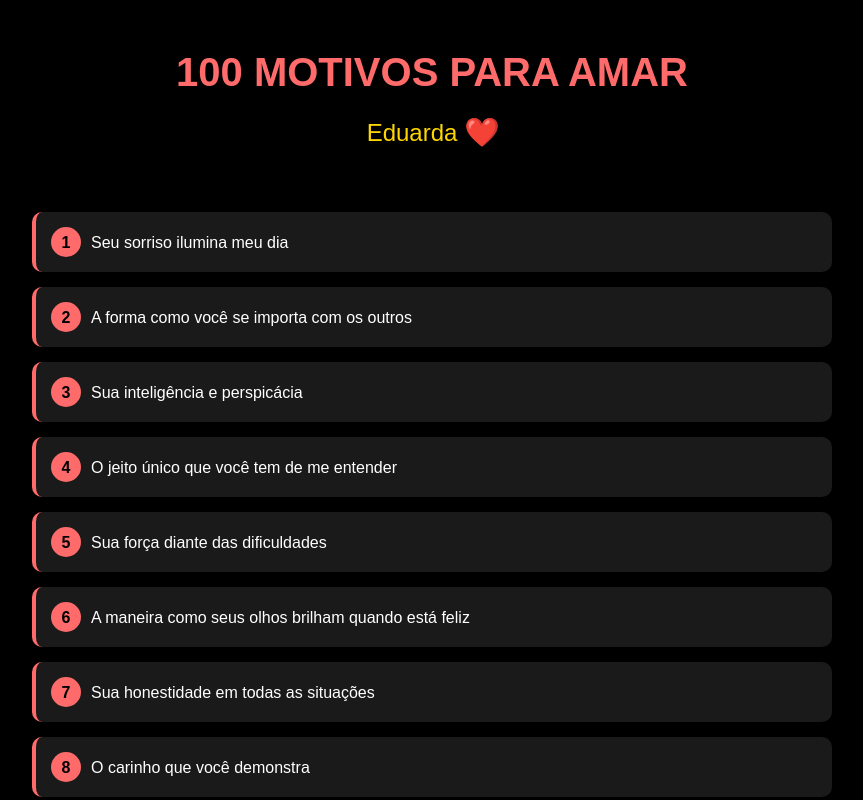
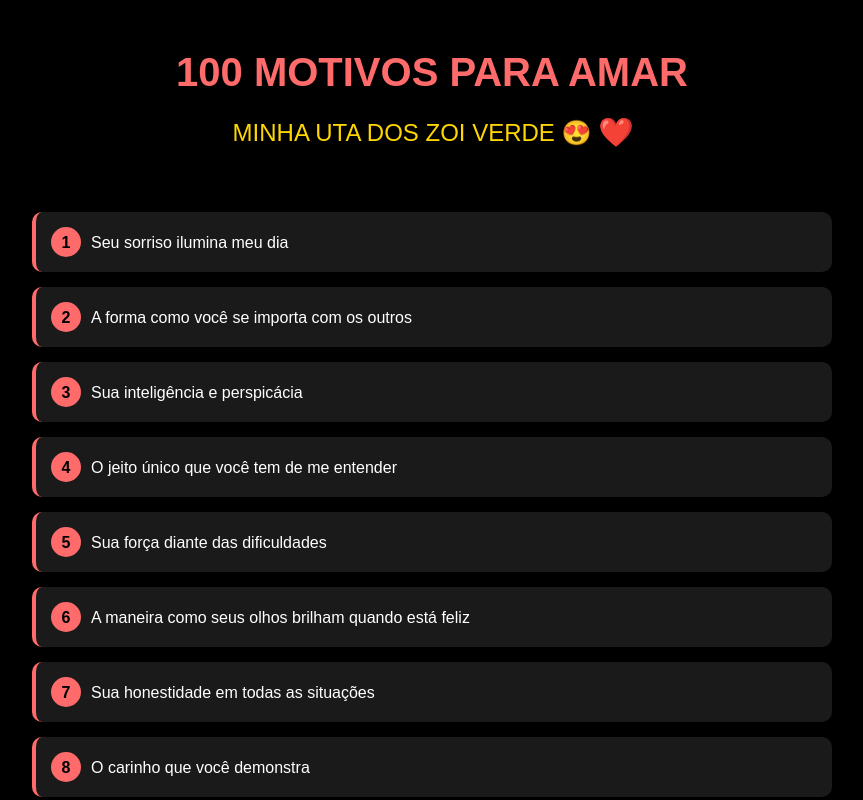
Before and after one commit to DaviBDN/TE-AMO-DUDA, a plain HTML site: page index.html in a window 1280 px wide. Shown: the top 800 px of the page, without its empty margins (208-1071 px from the left). Drawn offline with Linux system fonts and the light colour scheme.

Commit message:
Update index.html

```diff
--- a/index.html
+++ b/index.html
@@ -113,7 +113,7 @@
         <header>
             <h1>100 MOTIVOS PARA AMAR</h1>
             <div class="subtitle">
-                <span>Eduarda</span>
+                <span>MINHA UTA DOS ZOI VERDE 😍</span>
                 <span class="heart">❤️</span>
             </div>
         </header>
```
